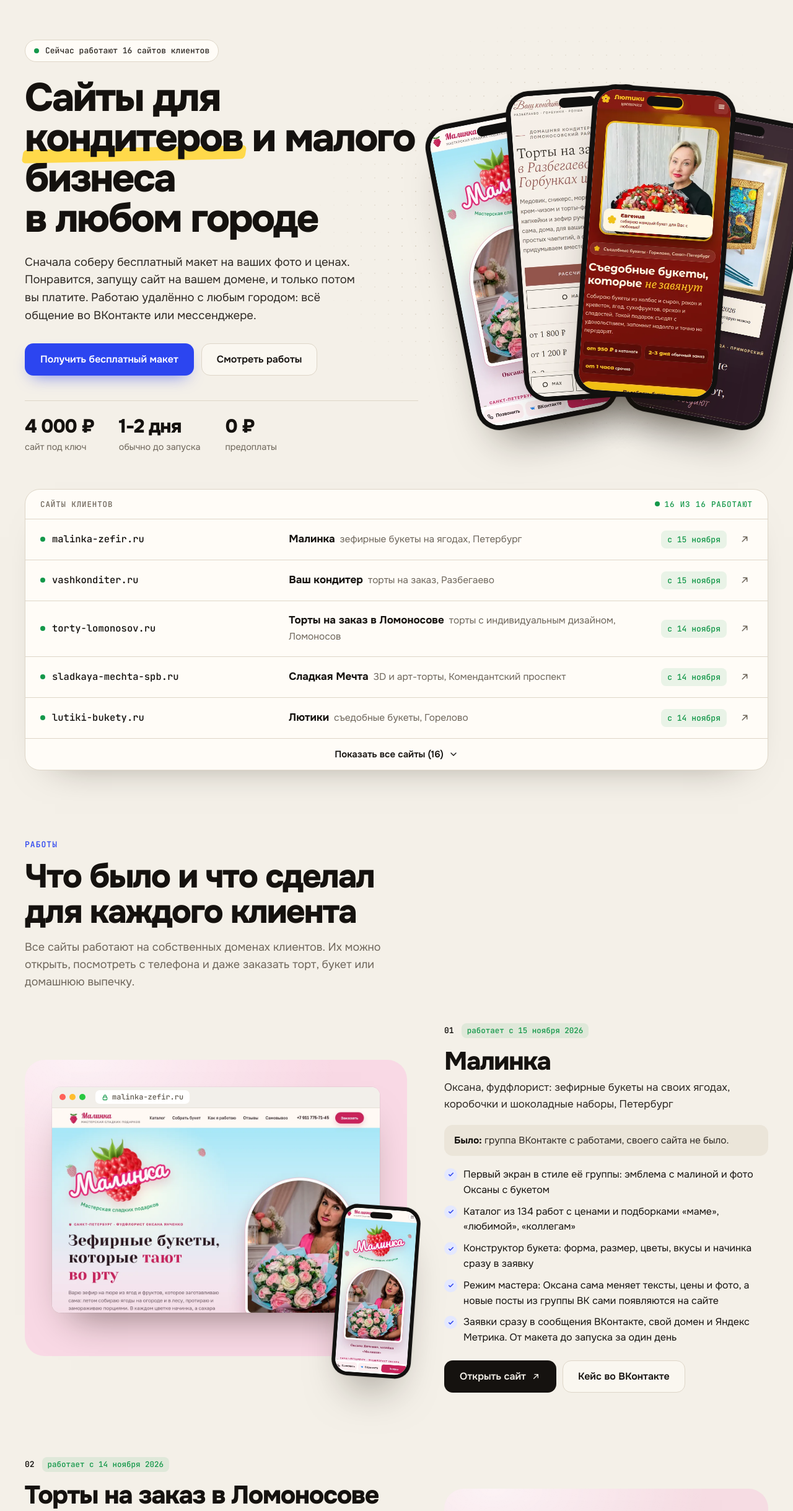
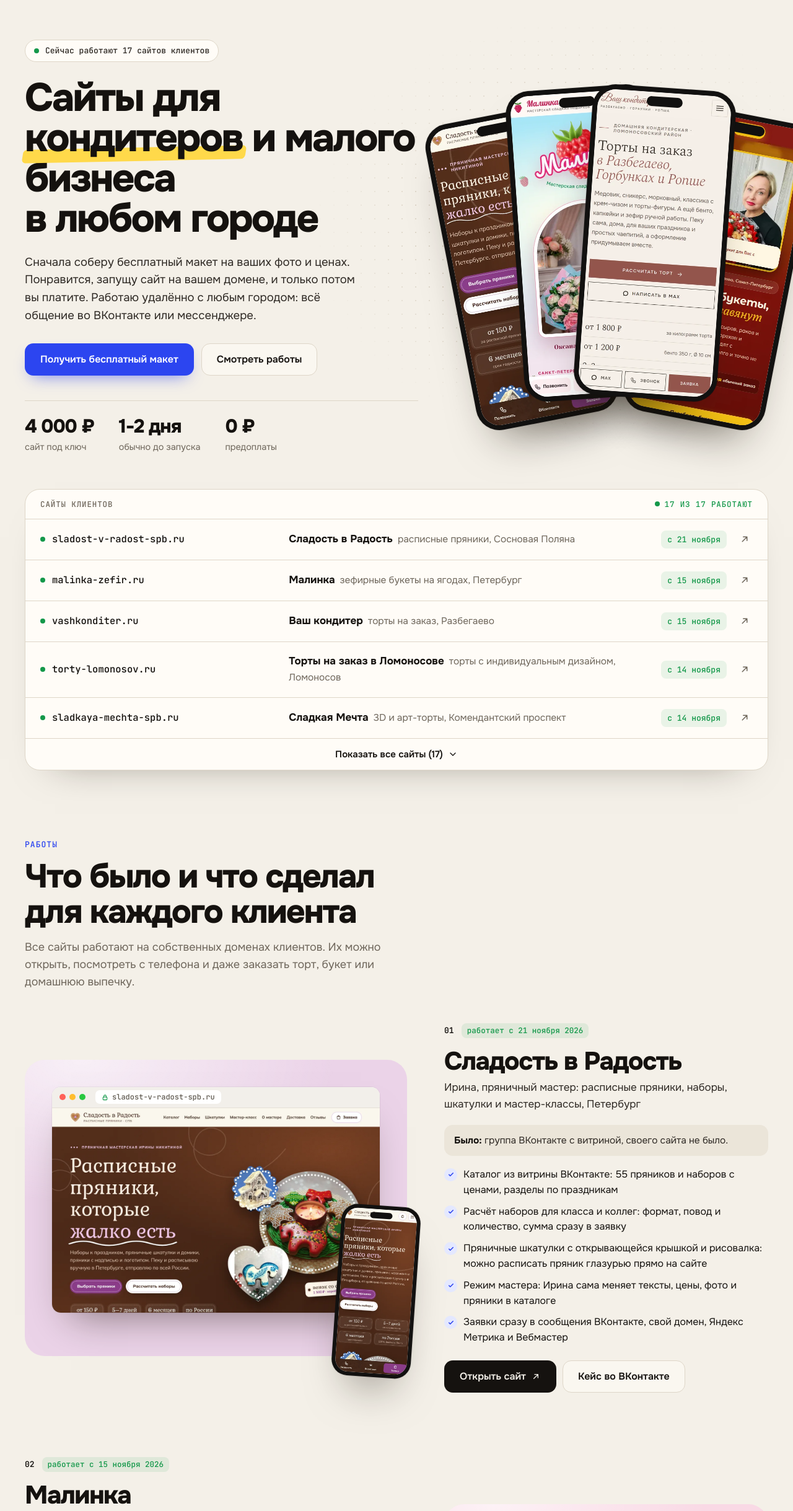
Before and after one commit to leonti123/leontiweb, a plain HTML site: page index.html in a window 1280 px wide. Shown: the part 59-2497 px from the top of the page at 62% size. Drawn offline with Linux system fonts and the light colour scheme.

Commit message:
portfolio: 17 sites, case sladost-v-radost-spb.ru
Co-Authored-By: Claude Opus 5.5 <noreply@anthropic.com>

```diff
--- a/index.html
+++ b/index.html
@@ -9,7 +9,7 @@
 <meta property="og:type" content="website">
 <meta property="og:url" content="https://leontiweb.ru/">
 <meta property="og:title" content="Сайты для кондитеров и малого бизнеса в любом городе">
-<meta property="og:description" content="Бесплатный макет на ваших фото. Сайт под ключ за 4 000 ₽, оплата после запуска. 16 сайтов клиентов уже работают.">
+<meta property="og:description" content="Бесплатный макет на ваших фото. Сайт под ключ за 4 000 ₽, оплата после запуска. 17 сайтов клиентов уже работают.">
 <meta property="og:image" content="https://leontiweb.ru/img/og.jpg">
 <meta property="og:image:width" content="1200">
 <meta property="og:image:height" content="630">
@@ -387,7 +387,7 @@
 <section class="hero" id="hero">
   <div class="w hero-grid">
     <div>
-      <p class="live"><span class="dot"></span>Сейчас работают 16 сайтов клиентов</p>
+      <p class="live"><span class="dot"></span>Сейчас работают 17 сайтов клиентов</p>
       <h1>Сайты для <mark>кондитеров</mark> и&nbsp;малого бизнеса в&nbsp;любом городе</h1>
       <p class="lead">Сначала соберу бесплатный макет на ваших фото и ценах. Понравится, запущу сайт на вашем домене, и только потом вы платите. Работаю удалённо с любым городом: всё общение во ВКонтакте или мессенджере.</p>
       <div class="acts">
@@ -401,10 +401,10 @@
       </dl>
     </div>
     <div class="fan" aria-hidden="true">
-      <div class="ph p1"><img src="img/malinka-mob.webp" alt="" width="440" height="952" decoding="async"></div>
-      <div class="ph p2"><img src="img/konditer-mob.webp" alt="" width="440" height="952" decoding="async"></div>
-      <div class="ph p3"><img src="img/lutiki-mob.webp" alt="" width="440" height="952" decoding="async"></div>
-      <div class="ph p4"><img src="img/mechta-mob.webp" alt="" width="440" height="952" decoding="async"></div>
+      <div class="ph p1"><img src="img/sladost-mob.webp" alt="" width="440" height="952" decoding="async"></div>
+      <div class="ph p2"><img src="img/malinka-mob.webp" alt="" width="440" height="952" decoding="async"></div>
+      <div class="ph p3"><img src="img/konditer-mob.webp" alt="" width="440" height="952" decoding="async"></div>
+      <div class="ph p4"><img src="img/lutiki-mob.webp" alt="" width="440" height="952" decoding="async"></div>
     </div>
   </div>
 </section>
@@ -412,7 +412,8 @@
 <section aria-label="Сайты клиентов, которые уже работают">
   <div class="w">
     <div class="board rv">
-      <div class="board-h"><span>Сайты клиентов</span><span><span class="dot"></span>16 из 16 работают</span></div>
+      <div class="board-h"><span>Сайты клиентов</span><span><span class="dot"></span>17 из 17 работают</span></div>
+      <a class="row" href="https://sladost-v-radost-spb.ru/" target="_blank" rel="noopener"><span class="dom"><span class="dot"></span>sladost-v-radost-spb.ru</span><span class="info"><b>Сладость в Радость</b><span>расписные пряники, Сосновая Поляна</span></span><span class="since">с 21 ноября</span><svg class="ic go"><use href="#i-out"/></svg></a>
       <a class="row" href="https://malinka-zefir.ru/" target="_blank" rel="noopener"><span class="dom"><span class="dot"></span>malinka-zefir.ru</span><span class="info"><b>Малинка</b><span>зефирные букеты на ягодах, Петербург</span></span><span class="since">с 15 ноября</span><svg class="ic go"><use href="#i-out"/></svg></a>
       <a class="row" href="https://vashkonditer.ru/" target="_blank" rel="noopener"><span class="dom"><span class="dot"></span>vashkonditer.ru</span><span class="info"><b>Ваш кондитер</b><span>торты на заказ, Разбегаево</span></span><span class="since">с 15 ноября</span><svg class="ic go"><use href="#i-out"/></svg></a>
       <a class="row" href="https://torty-lomonosov.ru/" target="_blank" rel="noopener"><span class="dom"><span class="dot"></span>torty-lomonosov.ru</span><span class="info"><b>Торты на заказ в Ломоносове</b><span>торты с индивидуальным дизайном, Ломоносов</span></span><span class="since">с 14 ноября</span><svg class="ic go"><use href="#i-out"/></svg></a>
@@ -429,7 +430,7 @@
       <a class="row" href="https://mikkitopt.ru/" target="_blank" rel="noopener"><span class="dom"><span class="dot"></span>mikkitopt.ru</span><span class="info"><b>Mikkitopt</b><span>торты и съедобные букеты, Невский район</span></span><span class="since">с 7 ноября</span><svg class="ic go"><use href="#i-out"/></svg></a>
       <a class="row" href="https://anyutiny-deserty.ru/" target="_blank" rel="noopener"><span class="dom"><span class="dot"></span>anyutiny-deserty.ru</span><span class="info"><b>Анютины десерты</b><span>торты и десерты, проспект Непокорённых</span></span><span class="since">со 2 ноября</span><svg class="ic go"><use href="#i-out"/></svg></a>
       <a class="row" href="https://vremya-s-polzoy.ru/" target="_blank" rel="noopener"><span class="dom"><span class="dot"></span>vremya-s-polzoy.ru</span><span class="info"><b>Время с пользой</b><span>торты на заказ, Невский район</span></span><span class="since">с 31 октября</span><svg class="ic go"><use href="#i-out"/></svg></a>
-      <button class="board-more" type="button" aria-expanded="false">Показать все сайты (16)<svg class="ic"><use href="#i-down"/></svg></button>
+      <button class="board-more" type="button" aria-expanded="false">Показать все сайты (17)<svg class="ic"><use href="#i-down"/></svg></button>
     </div>
   </div>
 </section>
@@ -444,12 +445,33 @@
     <div class="cases">
 
       <article class="case">
+        <div class="stage rv" style="--tint:#EBD3E8">
+          <div class="browser"><div class="bar"><i></i><i></i><i></i><span class="url"><svg class="ic"><use href="#i-lock"/></svg>sladost-v-radost-spb.ru</span></div><img src="img/sladost-desk.webp" alt="Главная страница сайта Сладость в Радость" width="1280" height="800" loading="lazy" decoding="async"></div>
+          <div class="ph"><img src="img/sladost-mob.webp" alt="Сайт Сладость в Радость на телефоне" width="440" height="952" loading="lazy" decoding="async"></div>
+        </div>
+        <div class="rv">
+          <p class="num"><b>01</b><span class="since">работает с 21 ноября 2026</span></p>
+          <h3>Сладость в Радость</h3>
+          <p class="who">Ирина, пряничный мастер: расписные пряники, наборы, шкатулки и мастер-классы, Петербург</p>
+          <p class="was"><b>Было:</b> группа ВКонтакте с витриной, своего сайта не было.</p>
+          <ul class="did">
+            <li>Каталог из витрины ВКонтакте: 55 пряников и наборов с ценами, разделы по праздникам</li>
+            <li>Расчёт наборов для класса и коллег: формат, повод и количество, сумма сразу в заявку</li>
+            <li>Пряничные шкатулки с открывающейся крышкой и рисовалка: можно расписать пряник глазурью прямо на сайте</li>
+            <li>Режим мастера: Ирина сама меняет тексты, цены, фото и пряники в каталоге</li>
+            <li>Заявки сразу в сообщения ВКонтакте, свой домен, Яндекс Метрика и Вебмастер</li>
+          </ul>
+          <div class="case-acts"><a class="btn btn-ink" href="https://sladost-v-radost-spb.ru/" target="_blank" rel="noopener">Открыть сайт<svg class="ic"><use href="#i-out"/></svg></a><a class="btn btn-ghost" href="https://vk.ru/wall-242798044_36" target="_blank" rel="noopener">Кейс во ВКонтакте</a></div>
+        </div>
+      </article>
+
+      <article class="case">
         <div class="stage rv" style="--tint:#F9D9E5">
           <div class="browser"><div class="bar"><i></i><i></i><i></i><span class="url"><svg class="ic"><use href="#i-lock"/></svg>malinka-zefir.ru</span></div><img src="img/malinka-desk.webp" alt="Главная страница сайта Малинка" width="1280" height="800" loading="lazy" decoding="async"></div>
           <div class="ph"><img src="img/malinka-mob.webp" alt="Сайт Малинка на телефоне" width="440" height="952" loading="lazy" decoding="async"></div>
         </div>
         <div class="rv">
-          <p class="num"><b>01</b><span class="since">работает с 15 ноября 2026</span></p>
+          <p class="num"><b>02</b><span class="since">работает с 15 ноября 2026</span></p>
           <h3>Малинка</h3>
           <p class="who">Оксана, фудфлорист: зефирные букеты на своих ягодах, коробочки и шоколадные наборы, Петербург</p>
           <p class="was"><b>Было:</b> группа ВКонтакте с работами, своего сайта не было.</p>
@@ -470,7 +492,7 @@
           <div class="ph"><img src="img/lomonosov-mob.webp" alt="Сайт Торты на заказ в Ломоносове на телефоне" width="440" height="952" loading="lazy" decoding="async"></div>
         </div>
         <div class="rv">
-          <p class="num"><b>02</b><span class="since">работает с 14 ноября 2026</span></p>
+          <p class="num"><b>03</b><span class="since">работает с 14 ноября 2026</span></p>
           <h3>Торты на заказ в Ломоносове</h3>
           <p class="who">Анна, сертифицированный кондитер: торты с индивидуальным дизайном, бенто, капкейки, Ломоносов</p>
           <p class="was"><b>Было:</b> группа ВКонтакте с 600 подписчиками и оценкой 5,0, своего сайта не было.</p>
@@ -491,7 +513,7 @@
           <div class="ph"><img src="img/konditer-mob.webp" alt="Сайт Ваш кондитер на телефоне" width="440" height="952" loading="lazy" decoding="async"></div>
         </div>
         <div class="rv">
-          <p class="num"><b>03</b><span class="since">работает с 15 ноября 2026</span></p>
+          <p class="num"><b>04</b><span class="since">работает с 15 ноября 2026</span></p>
           <h3>Ваш кондитер</h3>
           <p class="who">Ольга, домашние торты, бенто, капкейки и зефир, Разбегаево</p>
           <p class="was"><b>Было:</b> группа ВКонтакте, заказы только через сообщения, своего сайта не было.</p>
@@ -512,7 +534,7 @@
           <div class="ph"><img src="img/mechta-mob.webp" alt="Сайт Сладкая Мечта на телефоне" width="440" height="952" loading="lazy" decoding="async"></div>
         </div>
         <div class="rv">
-          <p class="num"><b>04</b><span class="since">работает с 14 ноября 2026</span></p>
+          <p class="num"><b>05</b><span class="since">работает с 14 ноября 2026</span></p>
           <h3>Сладкая Мечта</h3>
           <p class="who">Наталья Мальцева, кондитер-декоратор 5 разряда: 3D и арт-торты, бенто, ПП и веган десерты</p>
           <p class="was"><b>Было:</b> группа ВКонтакте с 1 100 подписчиками и больше 300 работ в каталоге, но своего сайта не было.</p>
@@ -534,7 +556,7 @@
           <div class="ph"><img src="img/lutiki-mob.webp" alt="Сайт Лютики на телефоне" width="440" height="952" loading="lazy" decoding="async"></div>
         </div>
         <div class="rv">
-          <p class="num"><b>05</b><span class="since">работает с 14 ноября 2026</span></p>
+          <p class="num"><b>06</b><span class="since">работает с 14 ноября 2026</span></p>
           <h3>Лютики</h3>
           <p class="who">Евгения, съедобные букеты из колбас и сыров, раков, ягод и сладостей, Горелово</p>
           <p class="was"><b>Было:</b> группа ВКонтакте с магазином, заказы только через сообщения, своего сайта не было.</p>
@@ -556,7 +578,7 @@
           <div class="ph"><img src="img/yanino-mob.webp" alt="Сайт Торты Янино-1 на телефоне" width="440" height="952" loading="lazy" decoding="async"></div>
         </div>
         <div class="rv">
-          <p class="num"><b>06</b><span class="since">работает с 14 ноября 2026</span></p>
+          <p class="num"><b>07</b><span class="since">работает с 14 ноября 2026</span></p>
           <h3>Торты Янино-1</h3>
           <p class="who">Лариса, торты на заказ 6 лет, бронзовый призёр международного конкурса</p>
           <p class="was"><b>Было:</b> заказы через ВКонтакте, Telegram и Авито, своего сайта не было.</p>
@@ -577,7 +599,7 @@
           <div class="ph"><img src="img/golub-mob.webp" alt="Сайт Десерты на любой вкус на телефоне" width="440" height="952" loading="lazy" decoding="async"></div>
         </div>
         <div class="rv">
-          <p class="num"><b>07</b><span class="since">работает с 13 ноября 2026</span></p>
+          <p class="num"><b>08</b><span class="since">работает с 13 ноября 2026</span></p>
           <h3>Десерты на любой вкус</h3>
           <p class="who">Елена Голубченко, бисквитные торты с сахарными цветами и пирожные-обманки, Всеволожск</p>
           <p class="was"><b>Было:</b> магазин ВКонтакте с рейтингом 5,0, 35 товаров и больше 60 клипов, но своего сайта не было.</p>
@@ -599,7 +621,7 @@
           <div class="ph"><img src="img/vypechka-mob.webp" alt="Сайт Домашняя выпечка, просто и со вкусом на телефоне" width="440" height="952" loading="lazy" decoding="async"></div>
         </div>
         <div class="rv">
-          <p class="num"><b>08</b><span class="since">работает с 13 ноября 2026</span></p>
+          <p class="num"><b>09</b><span class="since">работает с 13 ноября 2026</span></p>
           <h3>Просто и со вкусом</h3>
           <p class="who">Кристина, домашняя выпечка: шарлотка, чизкейки, пирожки, хачапури, лазанья</p>
           <p class="was"><b>Было:</b> молодая группа ВКонтакте на 35 подписчиков, заказы только через сообщения, своего сайта не было.</p>
@@ -620,7 +642,7 @@
           <div class="ph"><img src="img/margo-mob.webp" alt="Сайт Марго и сладости на телефоне" width="440" height="952" loading="lazy" decoding="async"></div>
         </div>
         <div class="rv">
-          <p class="num"><b>09</b><span class="since">работает с 13 ноября 2026</span></p>
+          <p class="num"><b>10</b><span class="since">работает с 13 ноября 2026</span></p>
           <h3>Марго и сладости</h3>
           <p class="who">Маргарита, торты на заказ с 2013 года, Колпино</p>
           <p class="was"><b>Было:</b> группа ВКонтакте с 1,8 тыс. подписчиков и больше 3 300 фото работ, но заказы только через сообщения, своего сайта не было.</p>
@@ -641,7 +663,7 @@
           <div class="ph"><img src="img/dari-mob.webp" alt="Сайт Дари не цветы на телефоне" width="440" height="952" loading="lazy" decoding="async"></div>
         </div>
         <div class="rv">
-          <p class="num"><b>10</b><span class="since">работает с 10 ноября 2026</span></p>
+          <p class="num"><b>11</b><span class="since">работает с 10 ноября 2026</span></p>
           <h3>Дари не цветы</h3>
           <p class="who">Дарья, съедобные букеты, корзины и подарочные наборы, Красногвардейский район</p>
           <p class="was"><b>Было:</b> группа ВКонтакте с 676 работами и рейтингом 5,0, больше 70 отзывов на Авито, но заказы только через сообщения, своего сайта не было.</p>
@@ -663,7 +685,7 @@
           <div class="ph"><img src="img/marianna-mob.webp" alt="Сайт Торты Марианны на телефоне" width="440" height="952" loading="lazy" decoding="async"></div>
         </div>
         <div class="rv">
-          <p class="num"><b>11</b><span class="since">работает с 8 ноября 2026</span></p>
+          <p class="num"><b>12</b><span class="since">работает с 8 ноября 2026</span></p>
           <h3>Торты Марианны</h3>
           <p class="who">Марианна, торты, пряники и шоколад на заказ, бульвар Новаторов</p>
           <p class="was"><b>Было:</b> группа ВКонтакте, заказы только через сообщения, своего сайта не было. Макет, правки и запуск уложились в один день.</p>
@@ -685,7 +707,7 @@
           <div class="ph"><img src="img/irishka-mob.webp" alt="Сайт Тортишки от Иришки на телефоне" width="440" height="952" loading="lazy" decoding="async"></div>
         </div>
         <div class="rv">
-          <p class="num"><b>12</b><span class="since">работает с 8 ноября 2026</span></p>
+          <p class="num"><b>13</b><span class="since">работает с 8 ноября 2026</span></p>
           <h3>Тортишки от Иришки</h3>
           <p class="who">Ирина Брико, свадебные и праздничные торты, Осиновая Роща</p>
           <p class="was"><b>Было:</b> 1,7 тыс. подписчиков и рейтинг 5,0 по 18 отзывам ВКонтакте, но заказы только через сообщения, своего сайта не было.</p>
@@ -707,7 +729,7 @@
           <div class="ph"><img src="img/sladkiy-mob.webp" alt="Сайт Сладкий акцент на телефоне" width="440" height="952" loading="lazy" decoding="async"></div>
         </div>
         <div class="rv">
-          <p class="num"><b>13</b><span class="since">работает с 7 ноября 2026</span></p>
+          <p class="num"><b>14</b><span class="since">работает с 7 ноября 2026</span></p>
           <h3>Сладкий акцент</h3>
           <p class="who">Оксана Башилова, торты и десерты на заказ у метро Звёздная</p>
           <p class="was"><b>Было:</b> 763 подписчика в группе ВКонтакте, заказы только через сообщения, своего сайта не было.</p>
@@ -729,7 +751,7 @@
           <div class="ph"><img src="img/mikkitopt-mob.webp" alt="Сайт Mikkitopt на телефоне" width="440" height="952" loading="lazy" decoding="async"></div>
         </div>
         <div class="rv">
-          <p class="num"><b>14</b><span class="since">работает с 7 ноября 2026</span></p>
+          <p class="num"><b>15</b><span class="since">работает с 7 ноября 2026</span></p>
           <h3>Mikkitopt</h3>
           <p class="who">Катерина, торты, бенто и съедобные букеты, Невский район</p>
           <p class="was"><b>Было:</b> заказы шли через маркетплейс Flowwow с его комиссией и через сообщения, своего сайта не было.</p>
@@ -750,7 +772,7 @@
           <div class="ph"><img src="img/anyuta-mob.webp" alt="Сайт Анютины десерты на телефоне" width="440" height="952" loading="lazy" decoding="async"></div>
         </div>
         <div class="rv">
-          <p class="num"><b>15</b><span class="since">работает со 2 ноября 2026</span></p>
+          <p class="num"><b>16</b><span class="since">работает со 2 ноября 2026</span></p>
           <h3>Анютины десерты</h3>
           <p class="who">Анна, торты, бенто и зефир на заказ у проспекта Непокорённых</p>
           <p class="was"><b>Было:</b> заказы через группу ВКонтакте, своего сайта не было. От макета до запуска прошло два дня.</p>
@@ -772,7 +794,7 @@
           <div class="ph"><img src="img/vremya-mob.webp" alt="Сайт Время с пользой на телефоне" width="440" height="952" loading="lazy" decoding="async"></div>
         </div>
         <div class="rv">
-          <p class="num"><b>16</b><span class="since">работает с 31 октября 2026</span></p>
+          <p class="num"><b>17</b><span class="since">работает с 31 октября 2026</span></p>
           <h3>Время с пользой</h3>
           <p class="who">Анастасия Васильева, торты и десерты на заказ, Невский район</p>
           <p class="was"><b>Было:</b> заказы через группу ВКонтакте, своего сайта не было.</p>
```
Also changed, not shown: raboty/index.html (+1 -1 lines), img/og.jpg, img/sladost-desk.webp (added), img/sladost-mob.webp (added).
